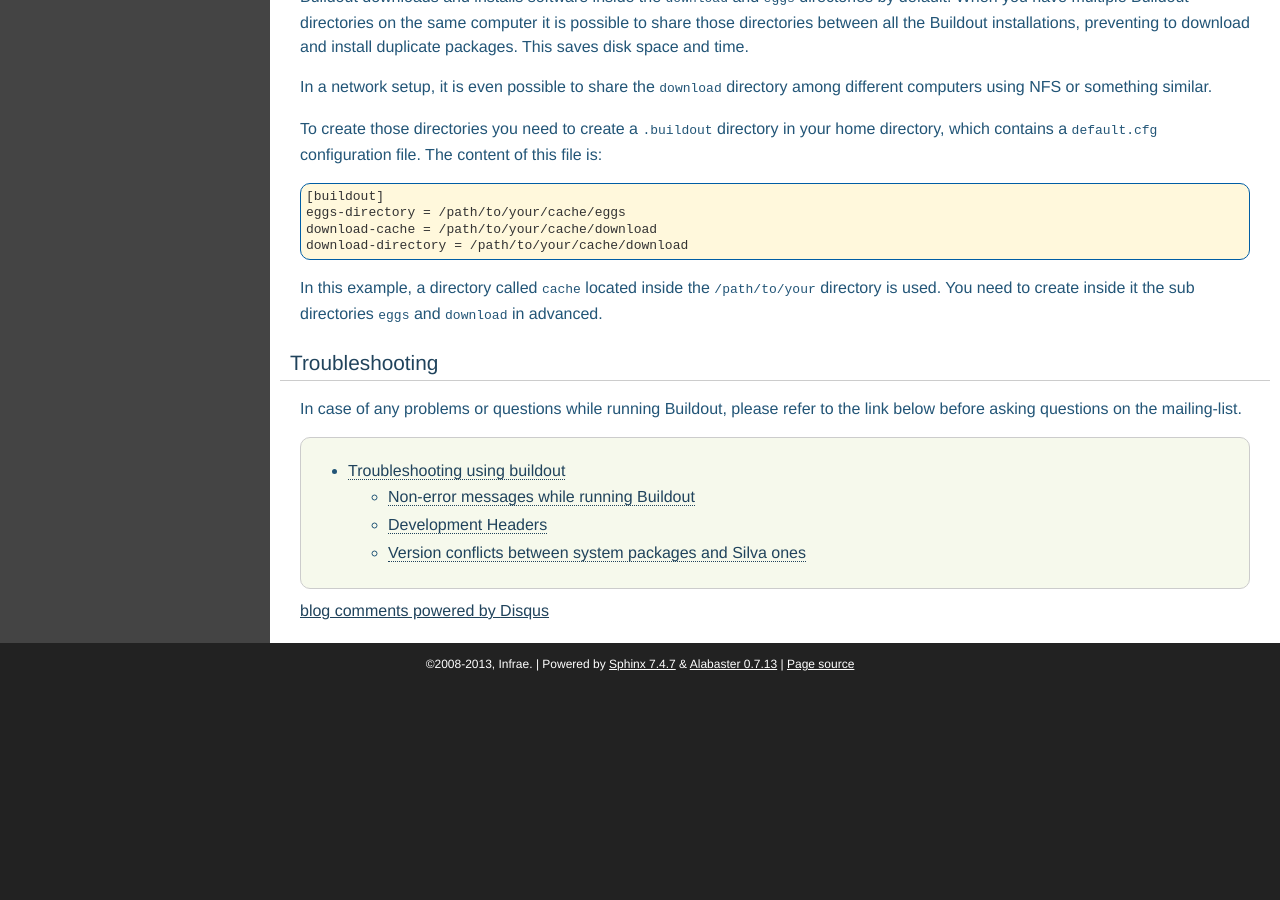
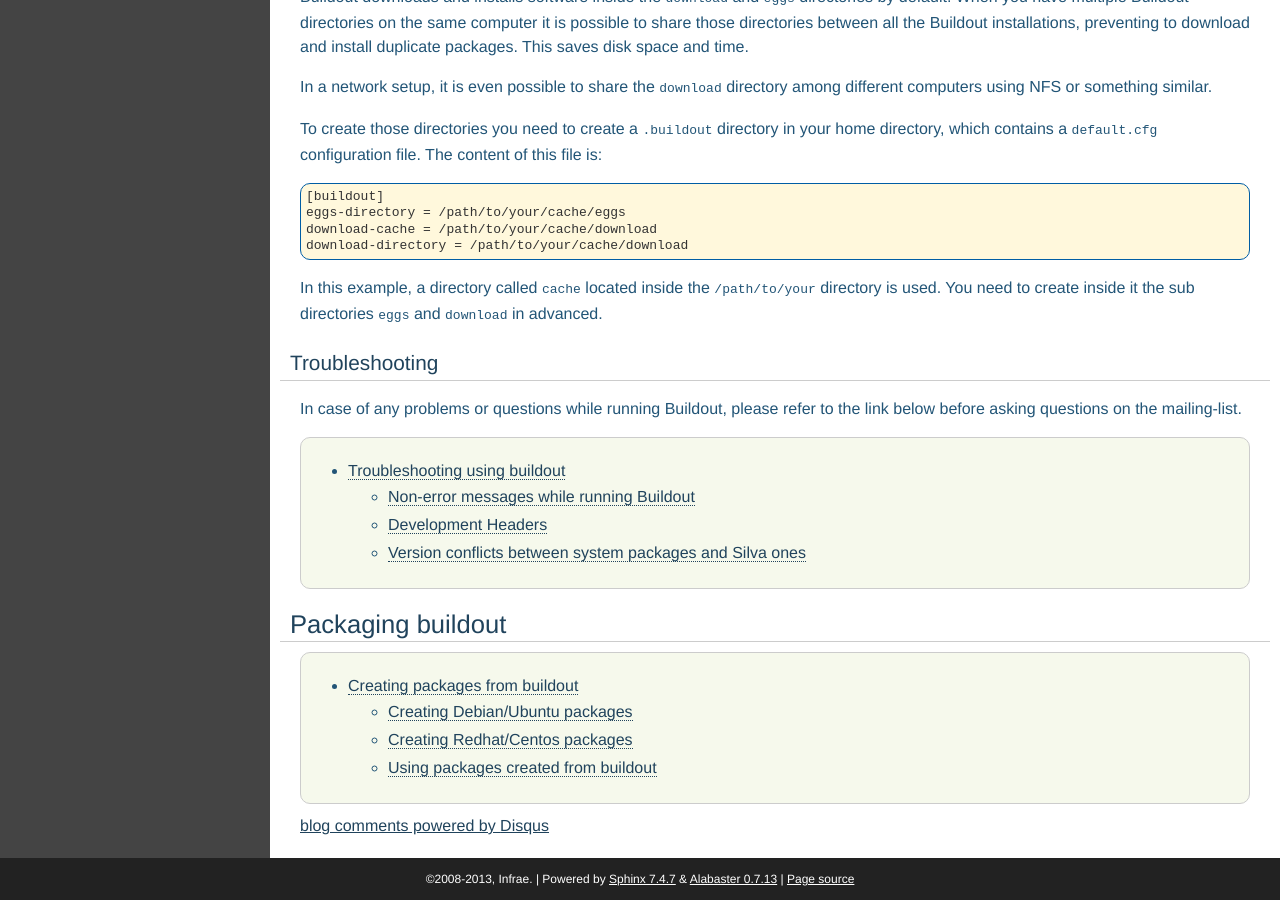
Before and after one commit to silvacms/documentation, a Sphinx documentation site: the page built from source/buildout.rst, in a window 1280 px wide and 900 px high, scrolled down 4870 px. Built offline with Sphinx 7.4.7, drawn with Linux system fonts in a browser that asks for light colours; pages that are not in the unit, such as notebooks, are missing from menus; comment, search, counter and statistics services are not loaded; before the commit the page ends 5555 px from its top, so only the background shows below that; some of the changed lines change nothing that is shown.

Commit message:
Initial version of the packaging documentation.

```diff
--- a/source/buildout.rst
+++ b/source/buildout.rst
@@ -343,3 +343,12 @@ refer to the link below before asking questions on the mailing-list.
    :maxdepth: 2
 
    buildout/troubleshooting
+
+
+Packaging buildout
+------------------
+
+.. toctree::
+   :maxdepth: 2
+
+   buildout/packaging
--- /dev/null
+++ b/source/buildout/packaging.rst
@@ -0,0 +1,94 @@
+
+Creating packages from buildout
+===============================
+
+You have the possibility to convert your buildout installation into a
+native package that be installed on Linux. This will permit you to
+create a custom package containing all the settings and extensions you
+customized that can be easily and reliably installed into production.
+
+.. contents::
+
+
+Creating Debian/Ubuntu packages
+-------------------------------
+
+All the files required to create a package for Debian or Ubuntu are
+located inside the sub-directory ``debian`` of the buildout directory.
+
+
+In order to do this, just run this command in the buildout directory:
+
+.. code-block:: sh
+
+  $ debuild -uc -us
+
+It will create a debian package the Buildout profile
+``profile/simple-instance.cfg``. In order to change which profile will
+be used, you can edit the file ``debian/rules`` and change the profile
+used in the *buildout.cfg* template located at the top of the file.
+
+
+Creating Redhat/Centos packages
+-------------------------------
+
+You can create a RedHat package for RedHat, Centos or Fedora. Since
+Python 2.7 isn't available on some of those systems, you can create a
+package as well for it.
+
+From the buildout directory, start by creating the Python package:
+
+.. code-block:: sh
+
+   $ cd redhat
+   $ sudo rpmbuild -bb python27.spec
+
+Install the two created packages, python27 and python27-devel. People
+installing your package will only need to install python27,
+python27-devel is only required to create the silva package. When this
+is done, you can create the silva package again from your buildout
+directory:
+
+.. code-block:: sh
+
+   $ cd redhat
+   $ sudo rpmbuild -bb silva.spec
+
+
+Using packages created from buildout
+------------------------------------
+
+By default, packages created for Debian or Ubuntu and packages created
+for Redhat or Centos follows the same conventions.
+
+Silva will be installed in ``/opt/local``. Configuration files for the
+default intance will be stored in ``/opt/local/etc/silva``. Data for
+this instance will be stored in ``/var/lib/silva``. A script ``silva``
+in ``/etc/init.d`` will be added in order to start and stop this Silva
+instance with the help of *uwsgi*. For security reason, this instance
+will run with a specific ``silva`` user. The Silva instance will
+listen to the HTTP protocol on the port 8080 and to the uwsgi protocol
+on the port 8081. This last port can be used by ``mod_proxy_uwsgi`` in
+Apache or directly via NGinx.
+
+Logs will be stored in ``/var/log/silva`` and PID files in
+``/var/run/silva``.
+
+Starting Silva
+~~~~~~~~~~~~~~
+
+As root you will be able to use the following command to start Silva:
+
+.. code-block:: sh
+
+   $ sudo service silva start
+
+
+Stopping Silva
+~~~~~~~~~~~~~~
+
+As root you will be able to use the following command to stop Silva:
+
+.. code-block:: sh
+
+   $ sudo service silva start
```
